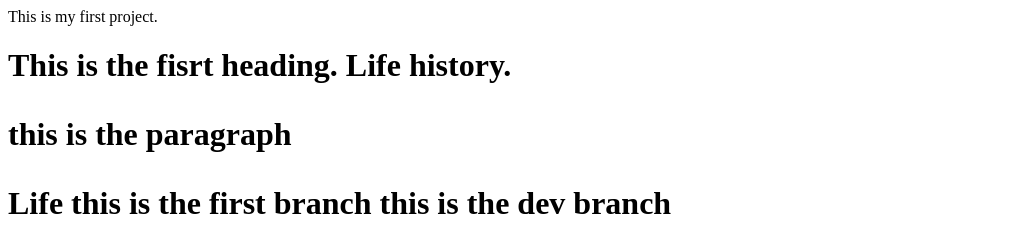
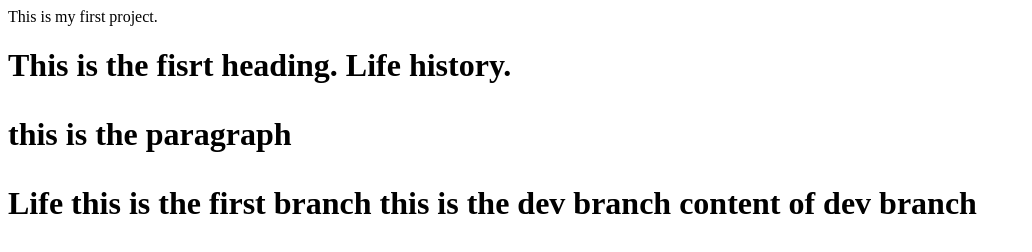
Before and after one commit to Deepa17630/project-P, a plain HTML site: page project2.html in a window 1280 px wide. Shown: the whole page, without its empty margins (0-1032 px from the left). Drawn offline with Linux system fonts and the light colour scheme.

Commit message:
dev branch

```diff
--- a/project2.html
+++ b/project2.html
@@ -10,6 +10,6 @@
             <h>Life</h>
             <h>this is the first branch</h>
             <h>this is the dev branch</h>
-
+              content of dev branch
         </h1>
 </html
```
